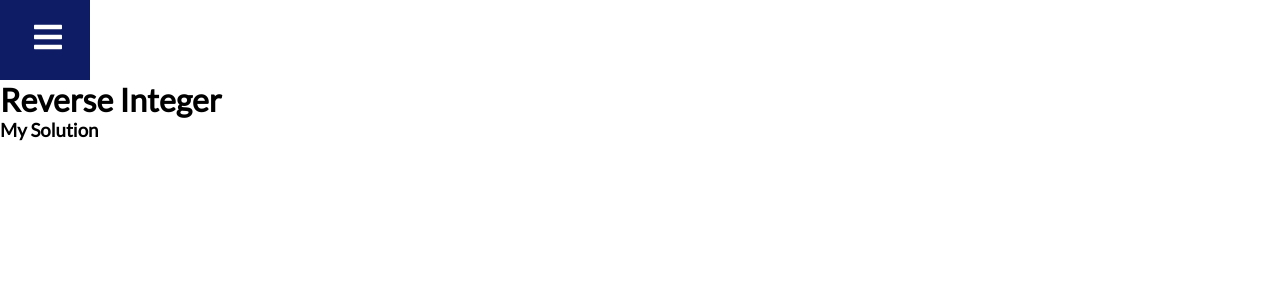
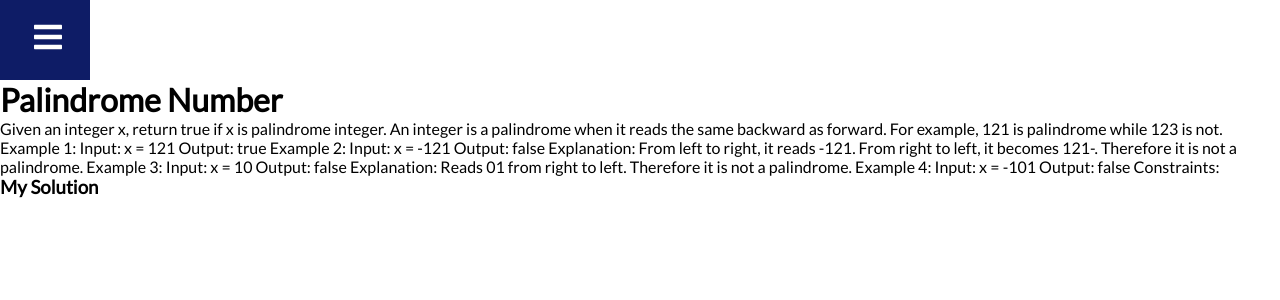
Before and after one commit to NinadThepade/js-practice, a React (Create React App) app: page /page3 in a window 1280 px wide. Shown: the top 300 px of the page. Built offline with nearby package versions, Linux system fonts and the light colour scheme.

Commit message:
Adding Page3

```diff
--- a/src/pages/Page3.js
+++ b/src/pages/Page3.js
@@ -3,10 +3,47 @@ import React from 'react';
 function Page3() {
   return (
     <div>
-      <h1>Reverse Integer</h1>
-      <p></p>
+      <h1>Palindrome Number</h1>
+      <p>
+        Given an integer x, return true if x is palindrome integer.
+        An integer is a palindrome when it reads the same backward as forward. For example, 121 is palindrome while 123 is not.
+
+        Example 1:
+
+        Input: x = 121
+        Output: true
+        Example 2:
+
+        Input: x = -121
+        Output: false
+        Explanation: From left to right, it reads -121. From right to left, it becomes 121-. Therefore it is not a palindrome.
+        Example 3:
+
+        Input: x = 10
+        Output: false
+        Explanation: Reads 01 from right to left. Therefore it is not a palindrome.
+        Example 4:
+
+        Input: x = -101
+        Output: false
+
+
+        Constraints:
+
+        {/* -231 <= x <= 231 - 1 */}
+      </p>
       <h3>My Solution</h3>
-      <p></p>
+      <p>
+        {/* var isPalindrome = function(x) {
+            let isNegative = x < 0;
+            if(!isNegative) {
+                let res = parseInt(x.toString().split('').reverse().join(''));
+                return res === x;
+            } else {
+                return false;
+            }
+        }; */}
+      </p>
     </div>
   );
 }
```
